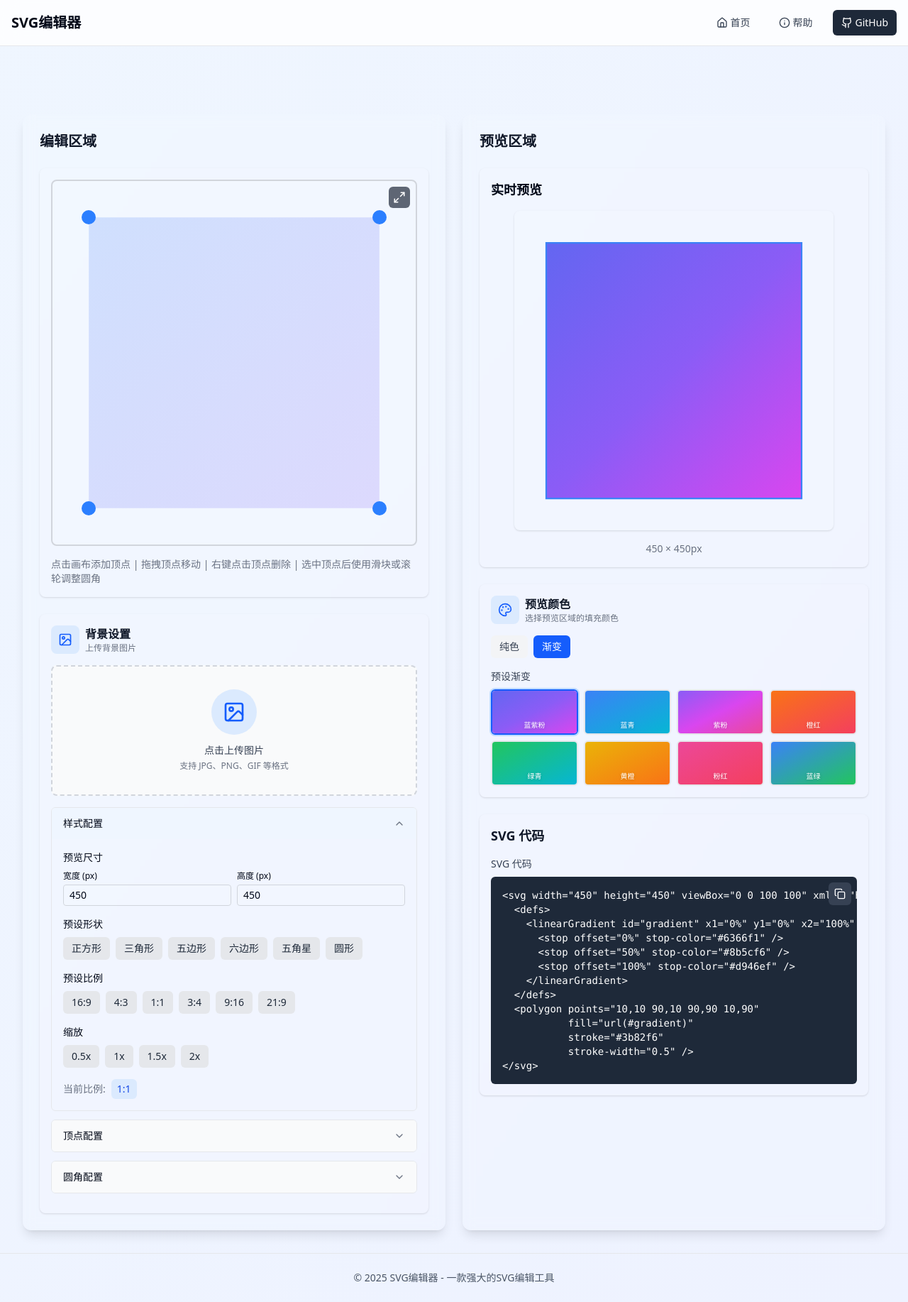
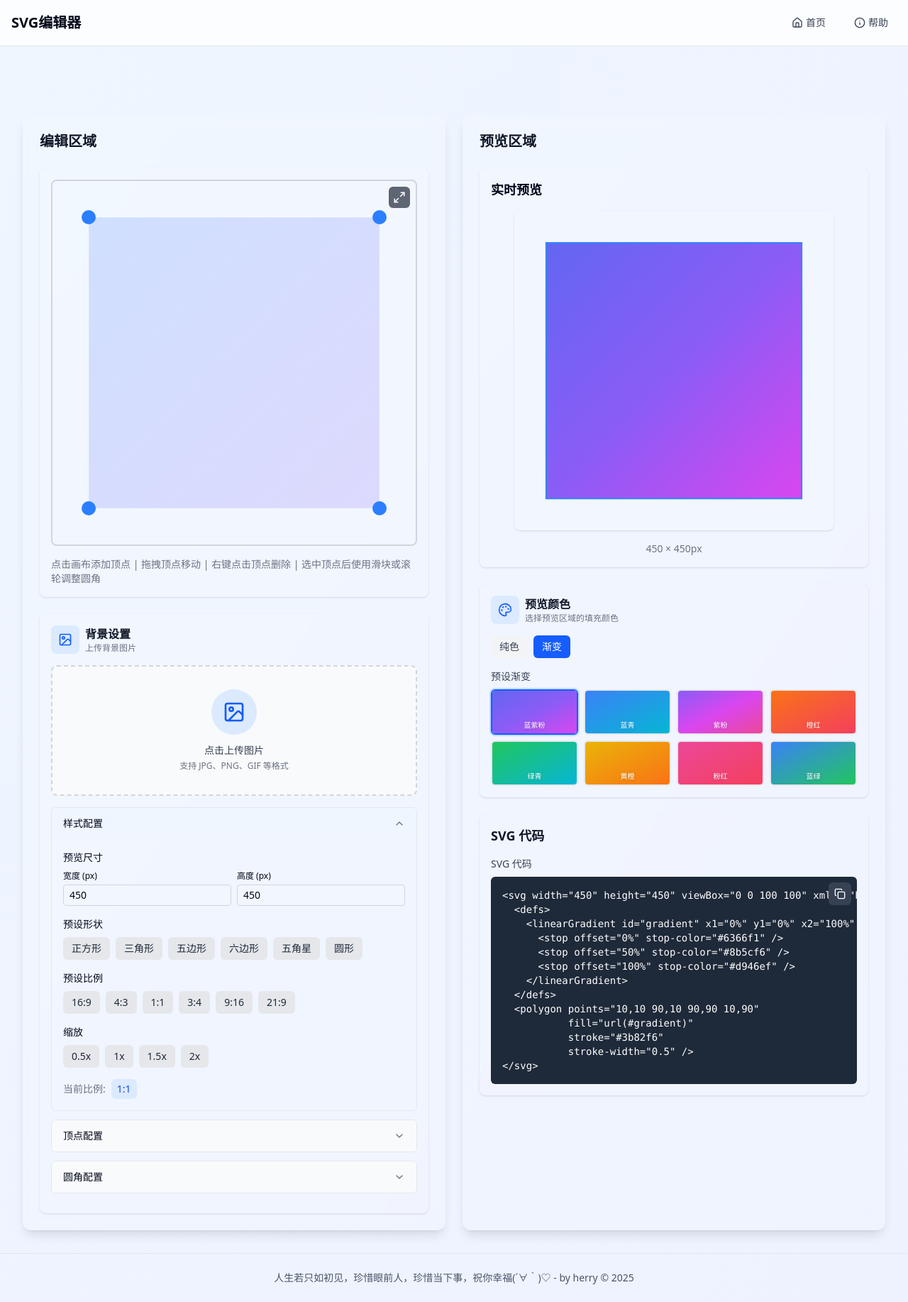
Before and after one commit to sqxyno/svgEditer, a Next.js app: page / in a window 1280 px wide. Shown: the whole page at 71% size. Built offline with nearby package versions, Linux system fonts and the light colour scheme.

Commit message:
style: 调整布局样式

```diff
--- a/src/app/layout.tsx
+++ b/src/app/layout.tsx
@@ -1,4 +1,4 @@
-import { Github, Home, Info } from 'lucide-react';
+import { Home, Info } from 'lucide-react';
 import type { Metadata } from 'next';
 import Link from 'next/link';
 import './globals.css';
@@ -40,14 +40,6 @@ export default function RootLayout({ children }: Readonly<RootLayoutProps>) {
                 <Info className="h-4 w-4" />
                 <span>帮助</span>
               </Link>
-              <Link
-                href="https://github.com/crper/next-css-polygon-editor"
-                target="_blank"
-                className="flex items-center gap-1 rounded-md bg-gray-800 px-3 py-2 text-sm font-medium text-white transition-colors hover:bg-gray-700"
-              >
-                <Github className="h-4 w-4" />
-                <span>GitHub</span>
-              </Link>
             </nav>
           </div>
         </header>
@@ -57,7 +49,10 @@ export default function RootLayout({ children }: Readonly<RootLayoutProps>) {
         {/* 页脚 */}
         <footer className="border-t border-gray-200 py-6 dark:border-gray-800">
           <div className="container mx-auto px-4 text-center text-sm text-gray-600 dark:text-gray-400">
-            <p>© {new Date().getFullYear()} SVG编辑器 - 一款强大的SVG编辑工具</p>
+            <p>
+              人生若只如初见，珍惜眼前人，珍惜当下事，祝你幸福(´∀｀)♡ - by herry ©{' '}
+              {new Date().getFullYear()}{' '}
+            </p>
           </div>
         </footer>
       </body>
```
